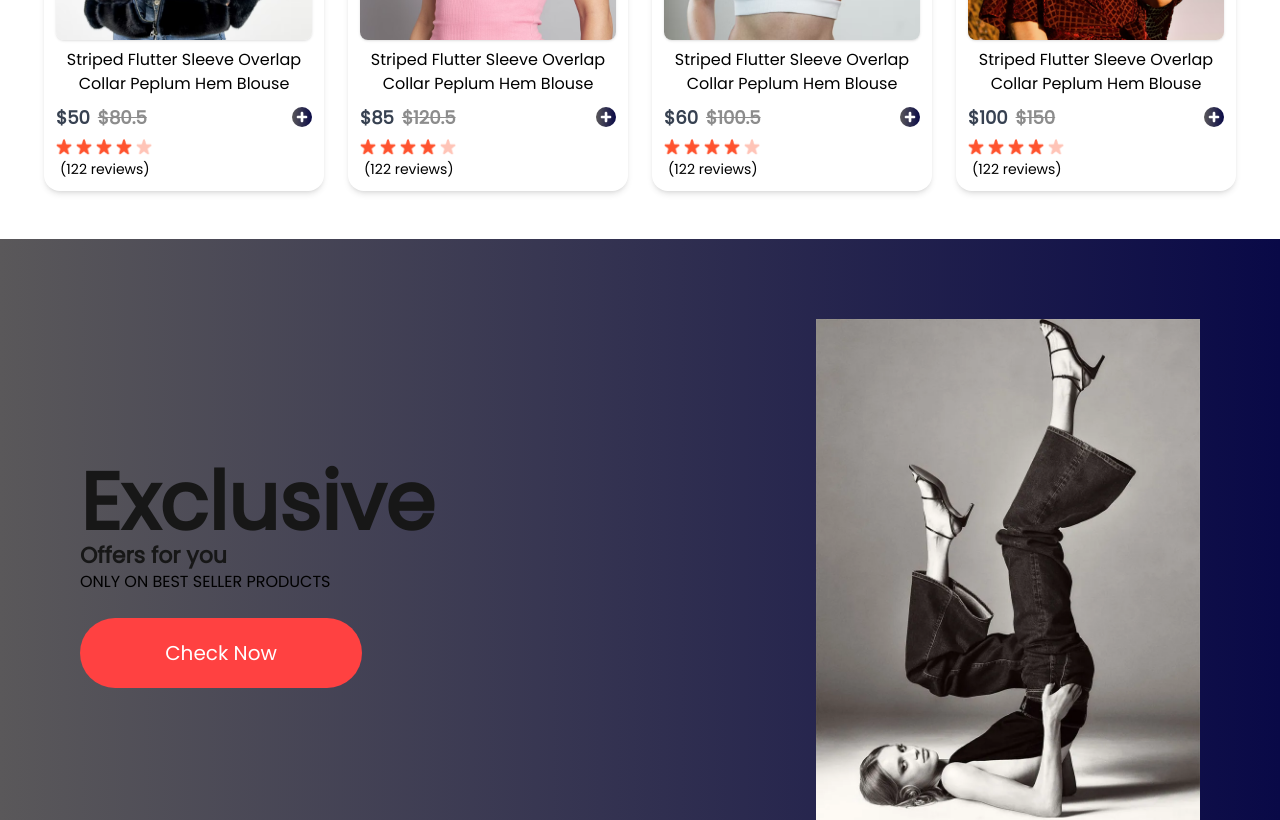
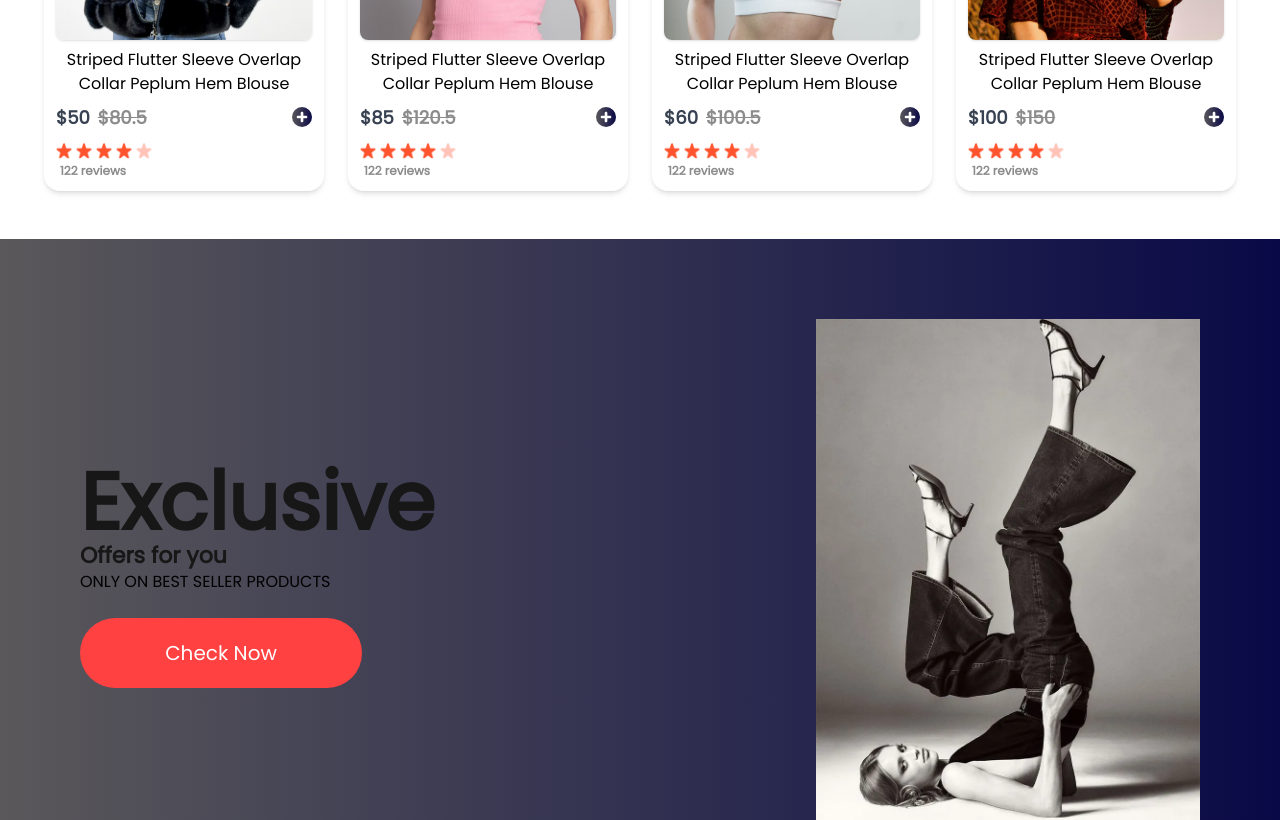
Before and after one commit to imadityayadav/frontend, a React (Create React App) app: page / in a window 1280 px wide. Shown: the part 1080-1900 px from the top of the page. Built offline with nearby package versions, Linux system fonts and the light colour scheme.

Commit message:
style: minor update to review style

```diff
--- a/src/components/items.jsx
+++ b/src/components/items.jsx
@@ -25,7 +25,7 @@ const Item = (props) => {
                 </div>
             </div>
 
-            <div className='flex items-center justify-start gap-1 mt-2'>
+            <div className='flex items-center justify-start gap-1 mt-3'>
                 {Array.from({ length: 5 }, (_, index) => (
                     <img
                         key={index}
@@ -37,8 +37,8 @@ const Item = (props) => {
             </div>
 
             {/* Review Count */}
-            <div className='text-black text-sm text-left mt-1 ml-1'>
-                ({props.reviewCount} reviews)
+            <div className='text-[#8c8c8c] font-extrabold text-xs text-left mt-1 ml-1'>
+                {props.reviewCount} reviews
             </div>
 
         </div>
```
